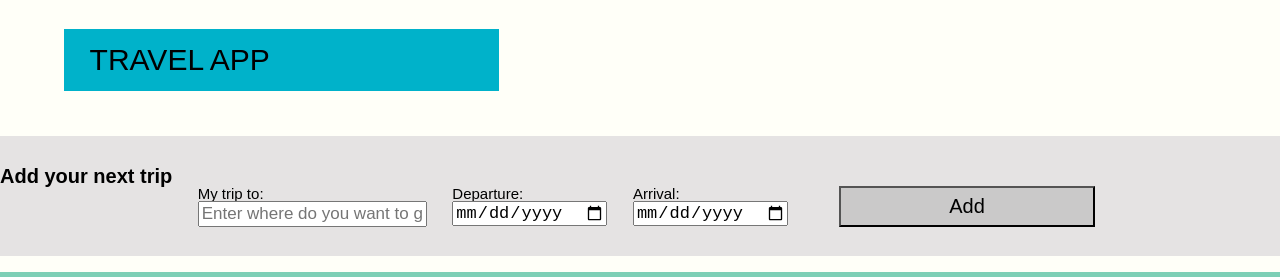
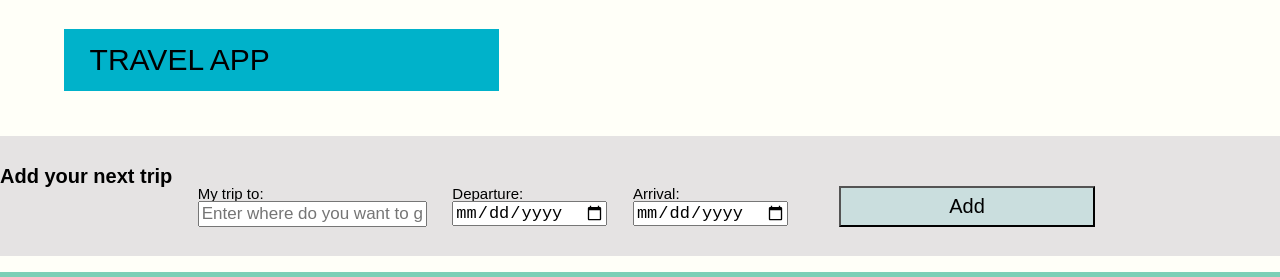
Before and after one commit to aldorianmode/travel-app-capstone, a website built with webpack: page src/client/views/index.html in a window 1280 px wide. Shown: the top 277 px of the page. Built offline with nearby package versions, Linux system fonts and the light colour scheme.

Commit message:
Change button color

```diff
--- a/src/client/styles/search.scss
+++ b/src/client/styles/search.scss
@@ -41,7 +41,7 @@
             width: 20vw;
             margin-left: 3vw;
             font-size: 20px;
-            background-color: #9e9e9e61;
+            background-color: #3fc1c029;
         }
     }
 }
```
